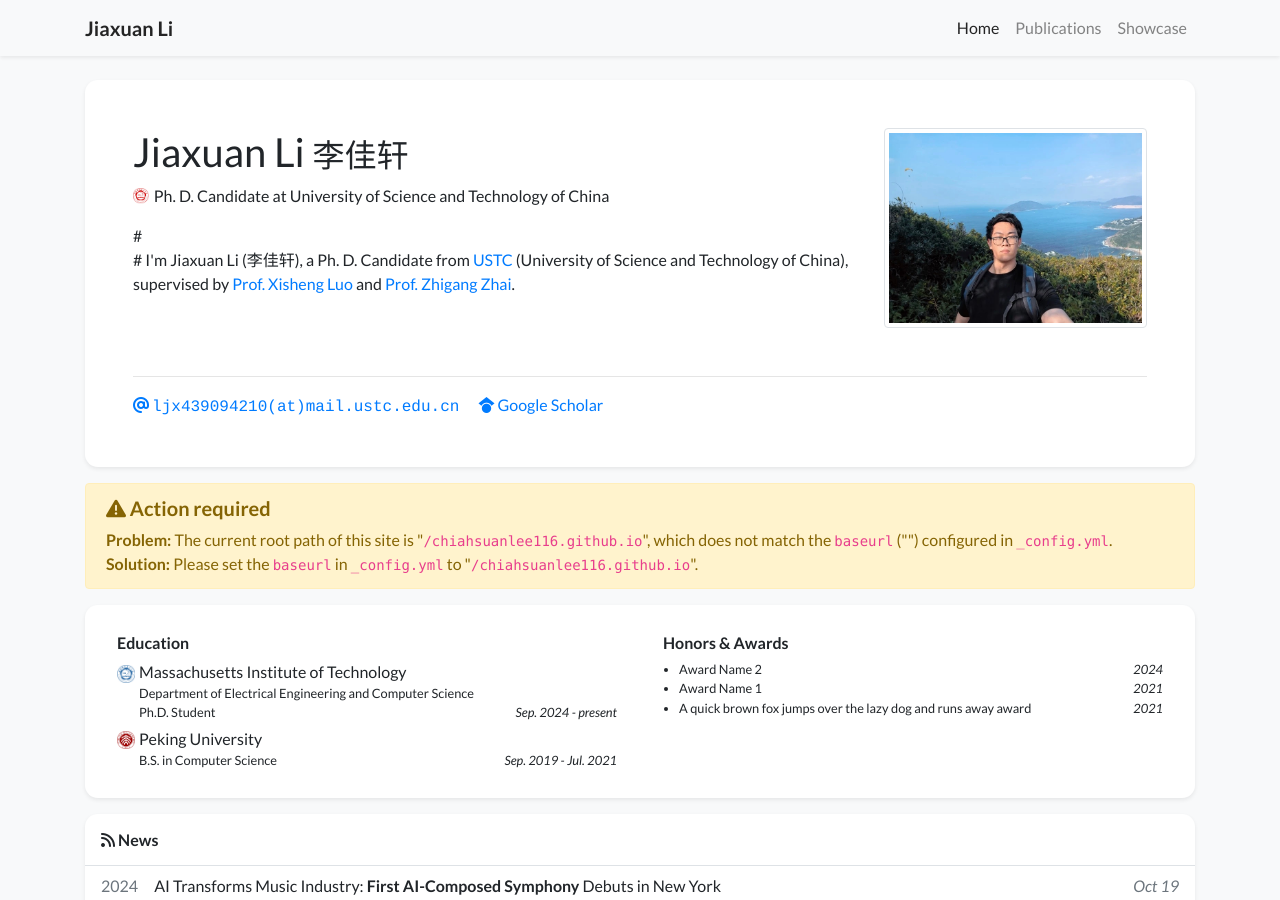
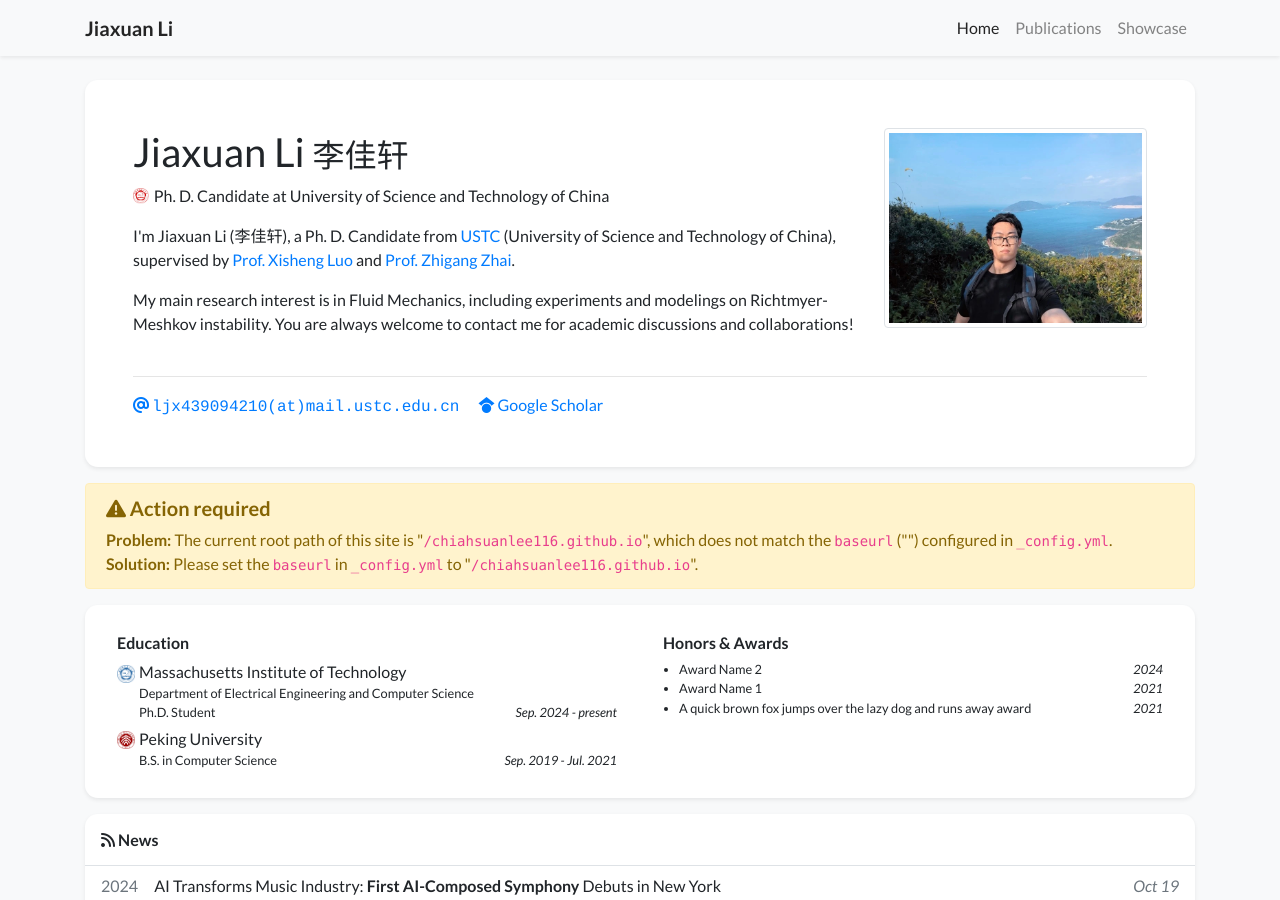
Before and after one commit to ChiaHsuanLee116/chiahsuanlee116.github.io, a Jekyll site: the page built from index.html, in a window 1280 px wide and 900 px high. Built offline with Jekyll 4.4.1, drawn with Linux system fonts in a browser that asks for light colours; nearby versions of some CDN libraries; a style sheet for code colours, icons or effects is not loaded.

Commit message:
Update profile.yml

```diff
--- a/_data/profile.yml
+++ b/_data/profile.yml
@@ -21,10 +21,8 @@
 
 short_bio_text_justify: false
 short_bio: >-
- # <p>
- #           I'm Jiaxuan Li (李佳轩), a Ph. D. Candidate from <a href="www.ustc.edu.cn">USTC</a> (University of Science and Technology of China), supervised by <a href="http://staff.ustc.edu.cn/~xluo/">Prof. Xisheng Luo</a> and <a href="https://faculty.ustc.edu.cn/zhaizhigang/zh_CN/index.htm">Prof. Zhigang Zhai</a>.<br>
-#				  My main research interest is in Fluid Mechanics, including experiments and modelings on Richtmyer-Meshkov instability. You are always welcome to contact me for academic discussions and collaborations!
- #             </p>
+ <p>I'm Jiaxuan Li (李佳轩), a Ph. D. Candidate from <a href="www.ustc.edu.cn">USTC</a> (University of Science and Technology of China), supervised by <a href="http://staff.ustc.edu.cn/~xluo/">Prof. Xisheng Luo</a> and <a href="https://faculty.ustc.edu.cn/zhaizhigang/zh_CN/index.htm">Prof. Zhigang Zhai</a>.</p>
+ <p>My main research interest is in Fluid Mechanics, including experiments and modelings on Richtmyer-Meshkov instability. You are always welcome to contact me for academic discussions and collaborations!</p>
 
 portrait_url: /assets/images/photos/me.jpg
 portrait_caption: >-
```
